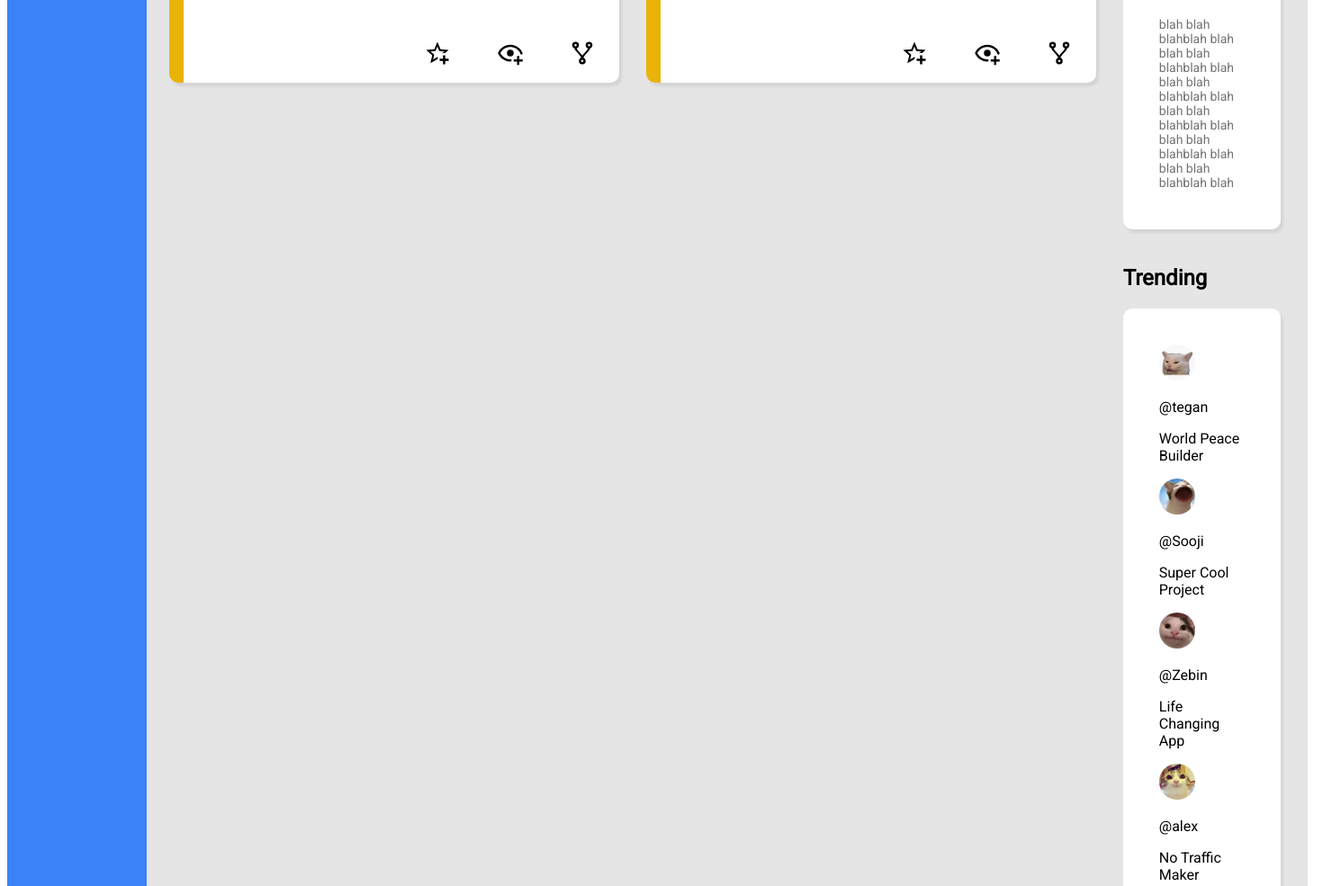
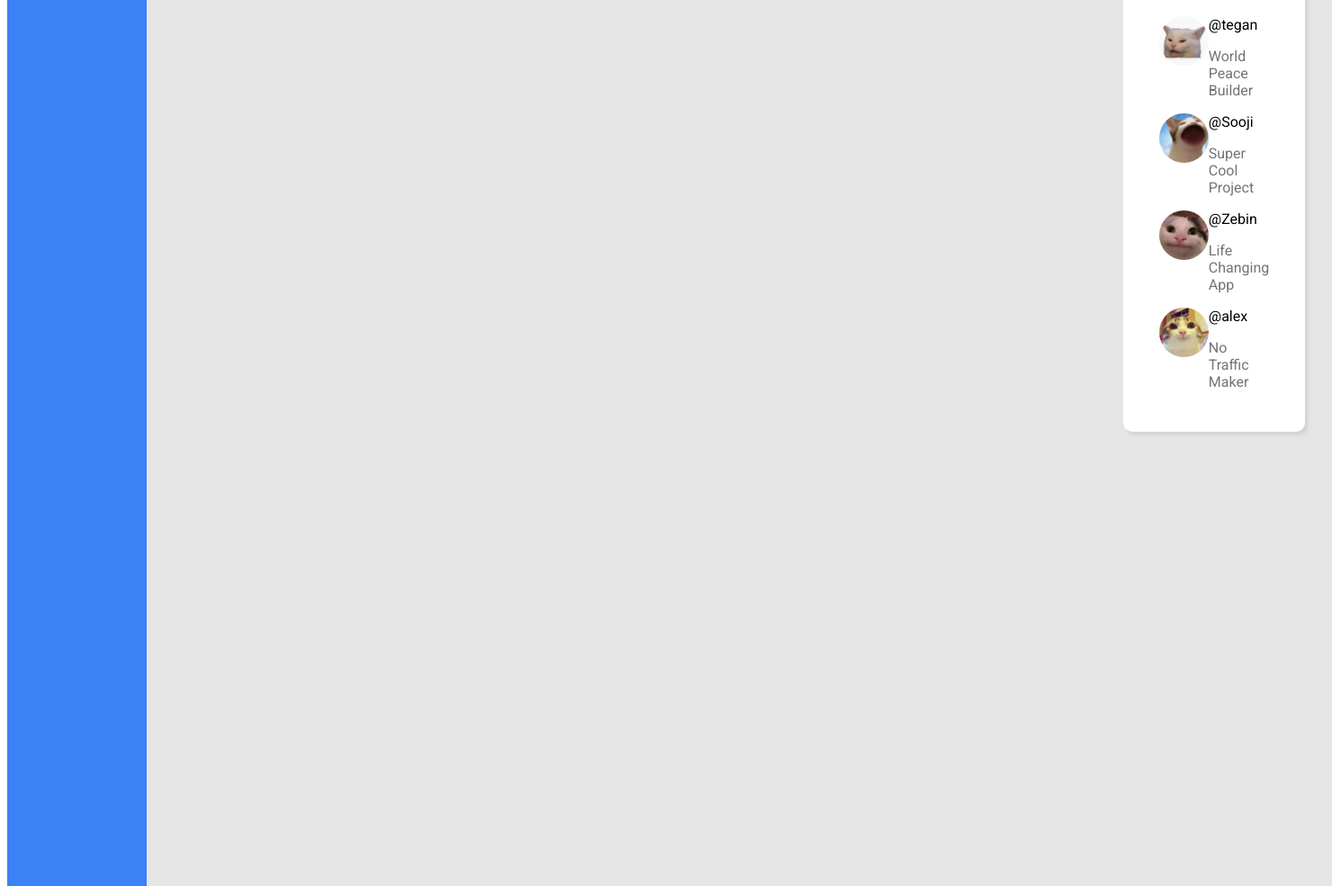
Before and after one commit to skim1225/odin-admin-dashboard, a plain HTML site: page index.html in a window 1280 px wide. Shown: the part 1529-2514 px from the top of the page at 90% size, 1480 px wide, since content can reach past the window. Drawn offline with Linux system fonts and the light colour scheme.

Commit message:
Format trending

```diff
--- a/index.html
+++ b/index.html
@@ -154,23 +154,31 @@
                 <div class="trending">
                     <div class="user-card">
                         <img class="user-icon" src="img/cat-2.jpg" alt="user-icon">
-                        <p>@tegan</p>
-                        <p>World Peace Builder</p>
+                        <div>
+                            <h7>@tegan</h7>
+                            <p>World Peace Builder</p>
+                        </div>
                     </div>
                     <div class="user-card">
                         <img class="user-icon" src="img/cat-3.jpeg" alt="user-icon">
-                        <p>@Sooji</p>
-                        <p>Super Cool Project</p>
+                        <div>
+                            <h7>@Sooji</h7>
+                            <p>Super Cool Project</p>
+                        </div>
                     </div>
                     <div class="user-card">
                         <img class="user-icon" src="img/cat-4.jpeg" alt="user-icon">
-                        <p>@Zebin</p>
-                        <p>Life Changing App</p>
+                        <div>
+                            <h7>@Zebin</h7>
+                            <p>Life Changing App</p>
+                        </div>
                     </div>
                     <div class="user-card">
                         <img class="user-icon" src="img/cat-5.jpeg" alt="user-icon">
-                        <p>@alex</p>
-                        <p>No Traffic Maker</p>
+                        <div>
+                            <h7>@alex</h7>
+                            <p>No Traffic Maker</p>
+                        </div>
                     </div>
                 </div>
             </div>
--- a/styles.css
+++ b/styles.css
@@ -160,7 +160,6 @@ button {
     grid-column-end: 3;
     grid-row-start: 1;
     grid-row-end: 2;
-    padding: 30px 40px;
 }
 
 .news p {
@@ -177,7 +176,6 @@ button {
     grid-column-end: 3;
     grid-row-start: 2;
     grid-row-end: 3;
-    padding: 40px;
 }
 
 .card {
@@ -222,9 +220,25 @@ ul {
 
 .trending, .announcements {
     background-color: white;
+    padding: 30px 40px;
 }
 
 .card, .announcements, .trending {
     box-shadow: 3px 4px 3px #d4d4d4;
     border-radius: 10px;
 }
+
+.user-card {
+    display: grid;
+    grid-template-columns: 1fr 3fr;
+}
+
+.user-card p {
+    color: #737373;
+}
+
+.user-card img {
+    height: 55px;
+    width: 55px;
+    border-radius: 50%;
+}
```
